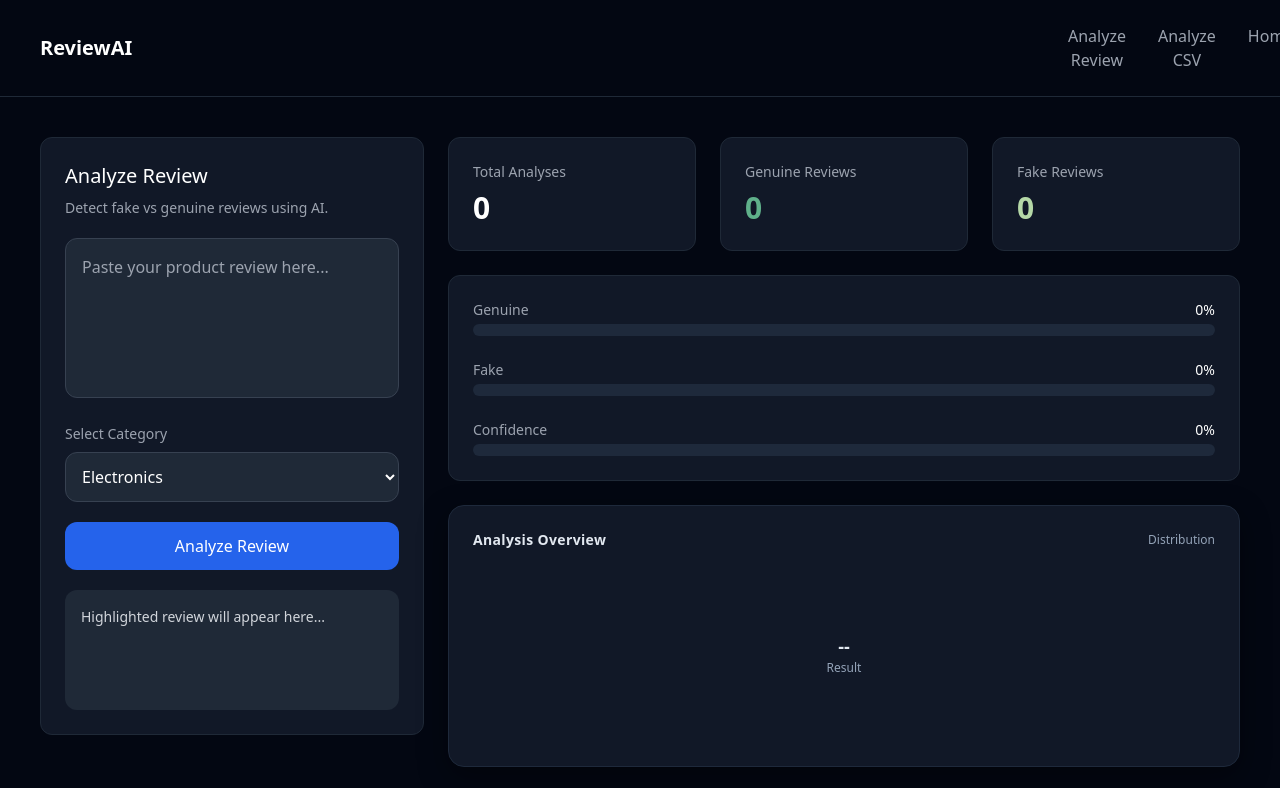
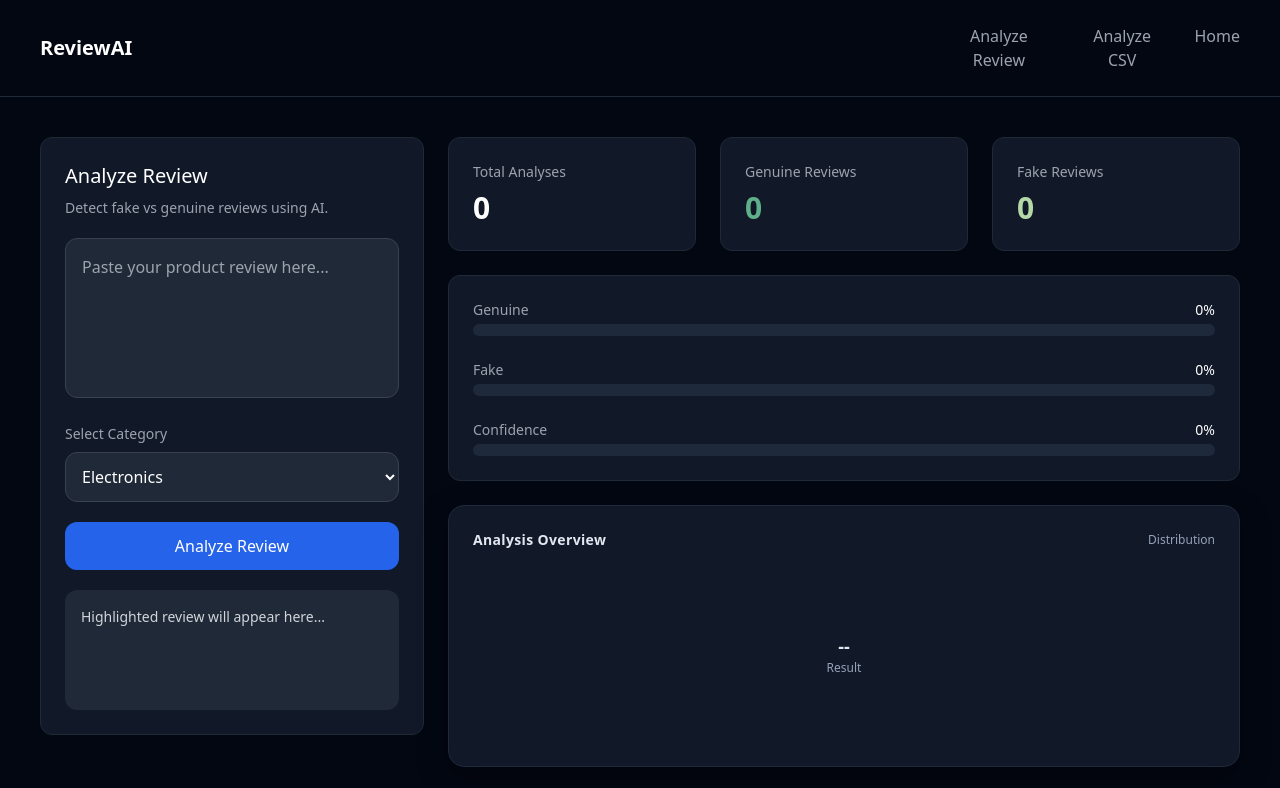
Before and after one commit to Preetha-200/fake-review-ai, a plain HTML site: page frontend/dashboard.html in a window 1280 px wide. Shown: the top 788 px of the page. Drawn offline with nearby package versions, Linux system fonts and the light colour scheme.

```diff
--- a/frontend/dashboard.html
+++ b/frontend/dashboard.html
@@ -16,7 +16,7 @@
             ReviewAI
         </a>
 
-        <div class="flex gap-6" style="display: flex; width: 15%; justify-content: space-around;">
+        <div class="flex gap-6" style="display: flex; width: 25%; justify-content: space-around;">
             <button
                 id="reviewTab"
                 onclick="showSection('review')"
```
